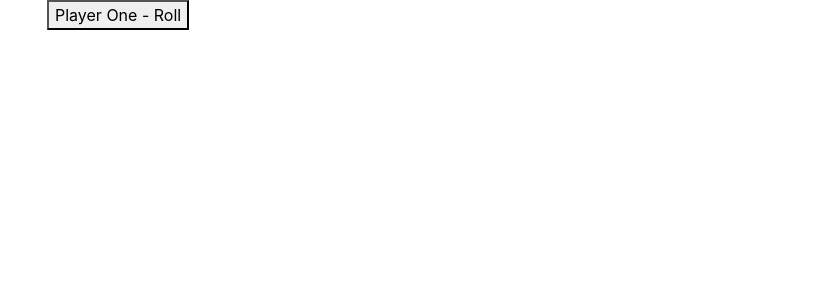
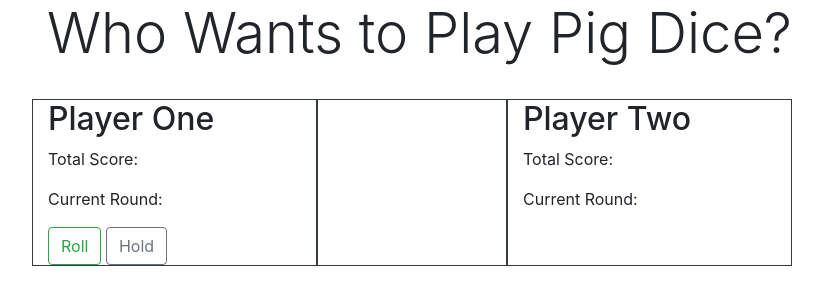
Before and after one commit to Chutler/pig-game, a plain HTML site: page index.html in a window 1280 px wide. Shown: the whole page, without its empty margins (38-861 px from the left). Drawn offline with nearby package versions, Linux system fonts and the light colour scheme.

Commit message:
added interface elements in index and minor JS work

```diff
--- a/css/styles.css
+++ b/css/styles.css
@@ -1,3 +1,10 @@
 #playerTwoButton {
   display:none;
 }
+
+.dice-display {
+  text-align: center;
+  background-color: darkslategrey;
+  font-size: 5rem;
+  color: white;
+}
--- a/index.html
+++ b/index.html
@@ -9,15 +9,44 @@
   </head>
   <body>
     <div class="container">
-      <div id="playerOneButton">
-        <button onclick="diceRoll()"> Player One - Roll</button>
-        <p id="roll1"></p>
-      </div> <!-- End Player one div -->
-      <div id="playerTwoButton">
-        <button onclick="diceRoll2()">Player Two- Roll</button>
-        <p id="roll2"></p>
-      </div> <!-- End Player two div -->
-
+      <div class="row">
+        <div class="col-md mb-4">
+          <h1 class="display-4">Who Wants to Play Pig Dice?</h1>
+        </div>
+      </div>
+      <div class="row">
+        <div class="col-md-3 border border-dark">
+          <div class="playerOneStats">
+            <h2>Player One</h2>
+            <p>Total Score: <span id="score1"></span></p>
+            <p>Current Round: <span id="round1"></span></p>
+            <!-- <p>Current Roll: <span id="roll1"></span></p> -->
+          </div>
+          <div id="playerOneButton">
+            <button class="btn btn-outline-success" onclick="diceRoll()">Roll</button>
+            <button class="btn btn-outline-secondary" onclick="hold()">Hold</button>
+            <!-- <p id="roll1"></p> -->
+          </div> <!-- End Player one div -->
+        </div>
+        <div class="col-md-2 border border-dark">
+            <div class="dice-display">
+                <p><span id="roll"></span></p>
+            </div>
+        </div> <!--End Dice Display Div -->
+        <div class="col-md-3 border border-dark">
+            <div class="playerTwoStats">
+              <h2>Player Two</h2>
+              <p>Total Score: <span id="score2"></span></p>
+              <p>Current Round: <span id="round2"></span></p>
+              <!-- <p>Current Roll: <span id="roll2"></span></p> -->
+            </div>
+          <div id="playerTwoButton">
+            <button class="btn btn-outline-success" onclick="diceRoll()">Roll</button>
+            <button class="btn btn-outline-secondary" onclick="hold()">Hold</button>
+            <!-- <p id="roll2"></p> -->
+          </div> <!-- End Player two div -->
+        </div>
+      </div>
 
     </div>
   </body>
--- a/js/scripts.js
+++ b/js/scripts.js
@@ -4,7 +4,7 @@
 
 function diceRoll() {
   var randomRoll = Math.floor(Math.random() * 6) +1;
-  document.getElementById("roll1").innerHTML = randomRoll;
+  document.getElementById("roll").innerHTML = randomRoll;
   turnResult(randomRoll);
 }
 
```
Also changed, not shown: 1 other file.
